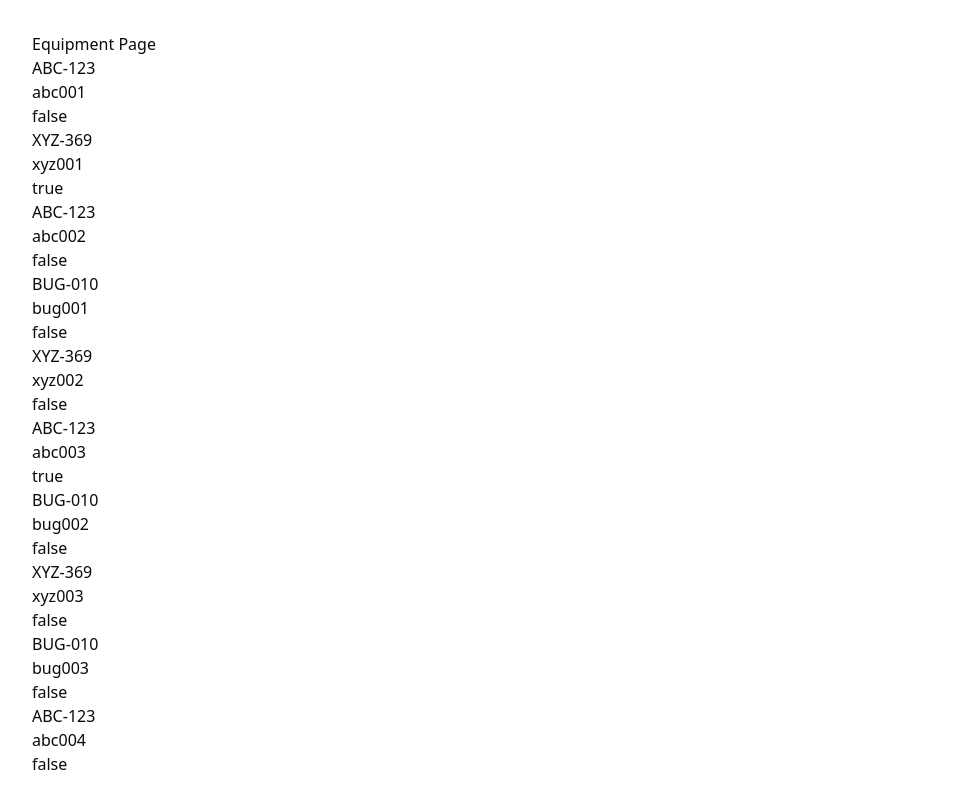
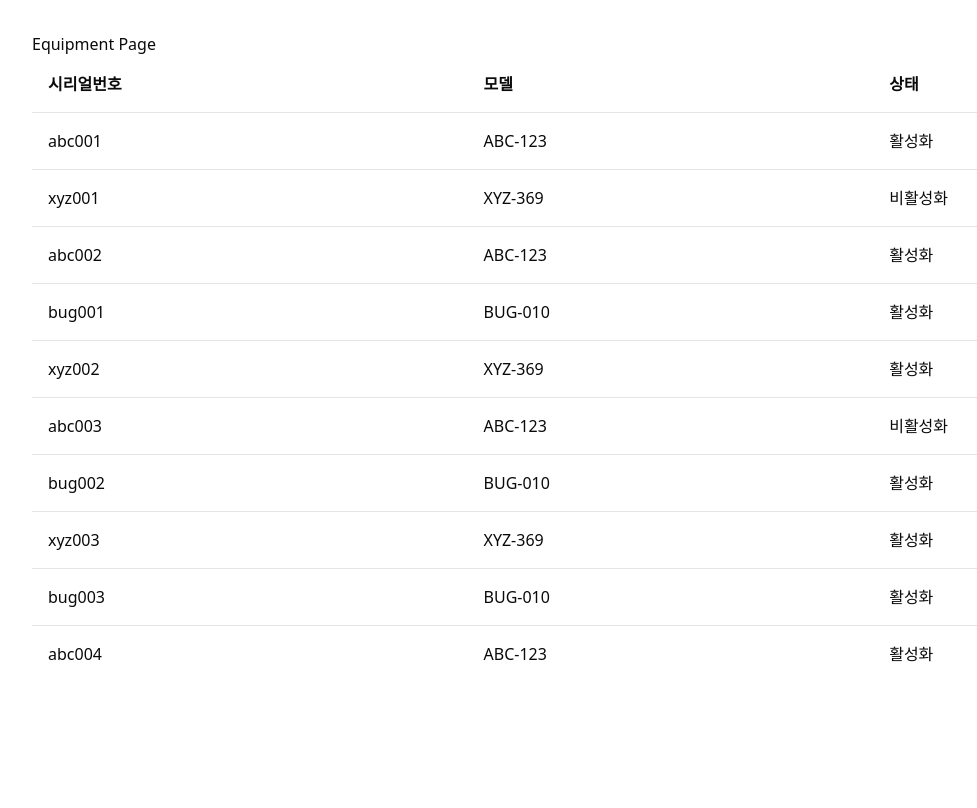
Before and after one commit to jong-k/whos-next, a Next.js app: page /equipment in a window 1280 px wide. Shown: the whole page, without its empty margins (0-977 px from the left). Built offline with nearby package versions, Linux system fonts and the light colour scheme.

Commit message:
feat: list를 테이블 형태로 변경

```diff
--- a/src/app/equipment/components/EquipmentList.tsx
+++ b/src/app/equipment/components/EquipmentList.tsx
@@ -12,14 +12,28 @@ export default function EquipmentList() {
   if (error) return <div>에러가 발생했습니다</div>;
 
   return (
-    <ul>
-      {data!.map(equipment => (
-        <li key={equipment.id}>
-          <div>{equipment.model}</div>
-          <div>{equipment.serial}</div>
-          <div>{equipment.disabled ? "true" : "false"}</div>
-        </li>
-      ))}
-    </ul>
+    <table className="w-full">
+      <thead>
+        <tr className="border-b">
+          <th className="p-4 text-left">시리얼번호</th>
+          <th className="p-4 text-left">모델</th>
+          <th className="p-4 text-left">상태</th>
+        </tr>
+      </thead>
+      <tbody>
+        {data!.map((equipment, index) => (
+          <tr
+            key={equipment.id}
+            className={`hover:bg-gray-50 ${index !== data!.length - 1 ? "border-b" : ""}`}
+          >
+            <td className="p-4">{equipment.serial}</td>
+            <td className="p-4">{equipment.model}</td>
+            <td className="p-4">
+              {equipment.disabled ? "비활성화" : "활성화"}
+            </td>
+          </tr>
+        ))}
+      </tbody>
+    </table>
   );
 }
```
